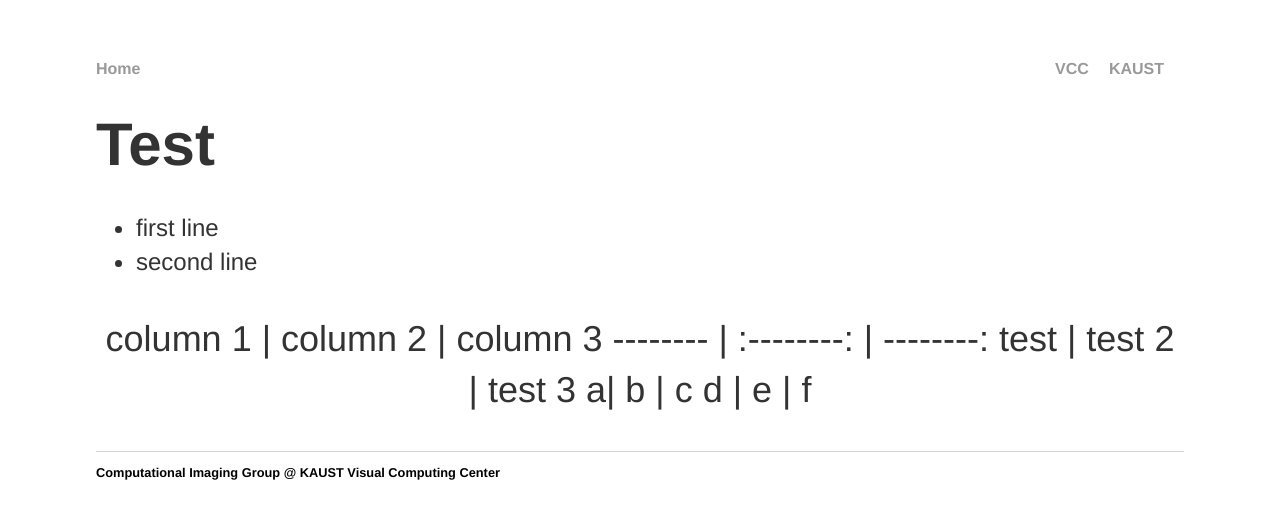
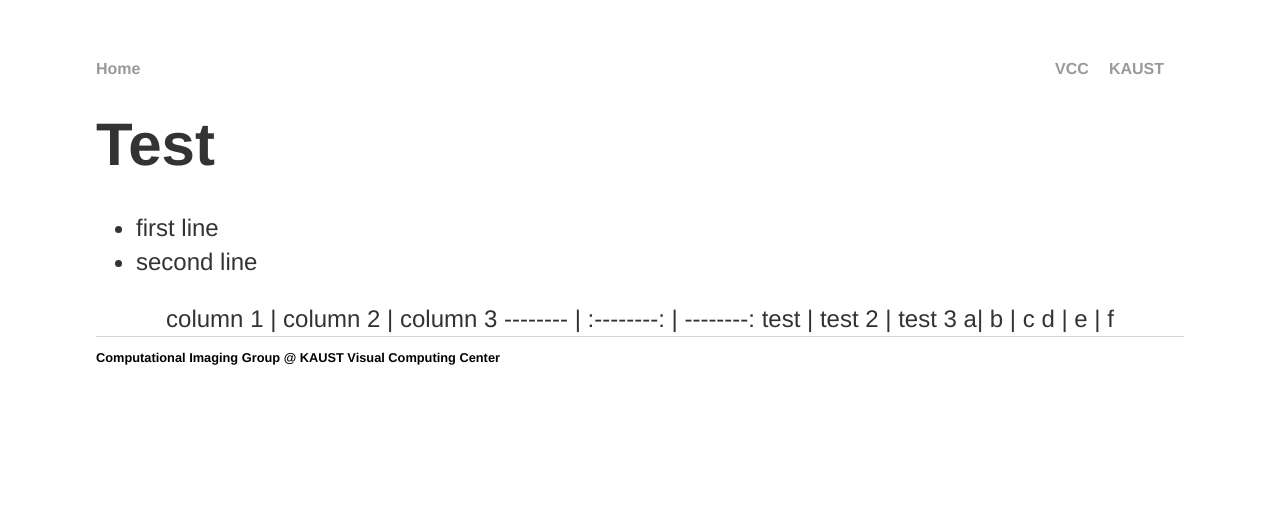
Before and after one commit to vccimaging/vccimaging.github.io, a Jekyll site: the page built from index.md, in a window 1280 px wide. Shown: the top 519 px of the page. Built offline with Jekyll 4.4.1, drawn with Linux system fonts in a browser that asks for light colours.

Commit message:
Update index.md

```diff
--- a/index.md
+++ b/index.md
@@ -7,10 +7,10 @@ title: VCC Imaging Group
 - first line
 - second line
 
-<p align=center>
+<center>
 column 1 | column 2 | column 3
 -------- | :--------: | --------:
 test | test 2 | test 3
 a| b | c
 d | e | f
-</p>
+</center>
```
